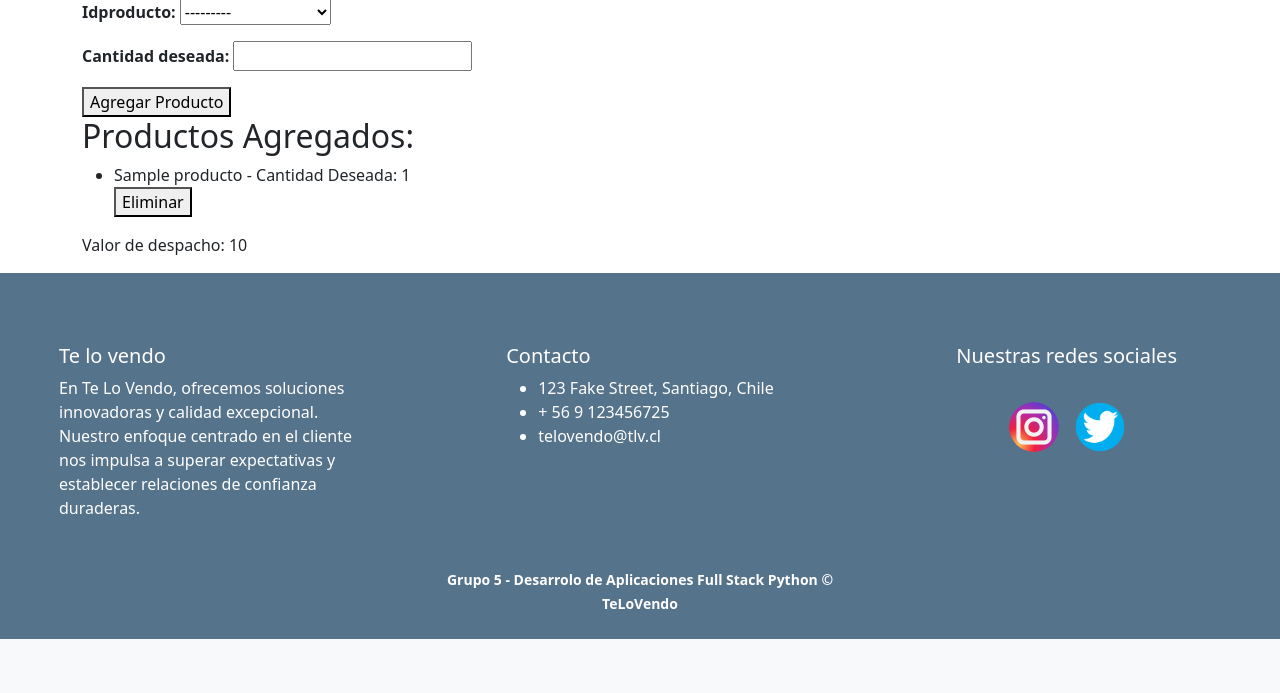
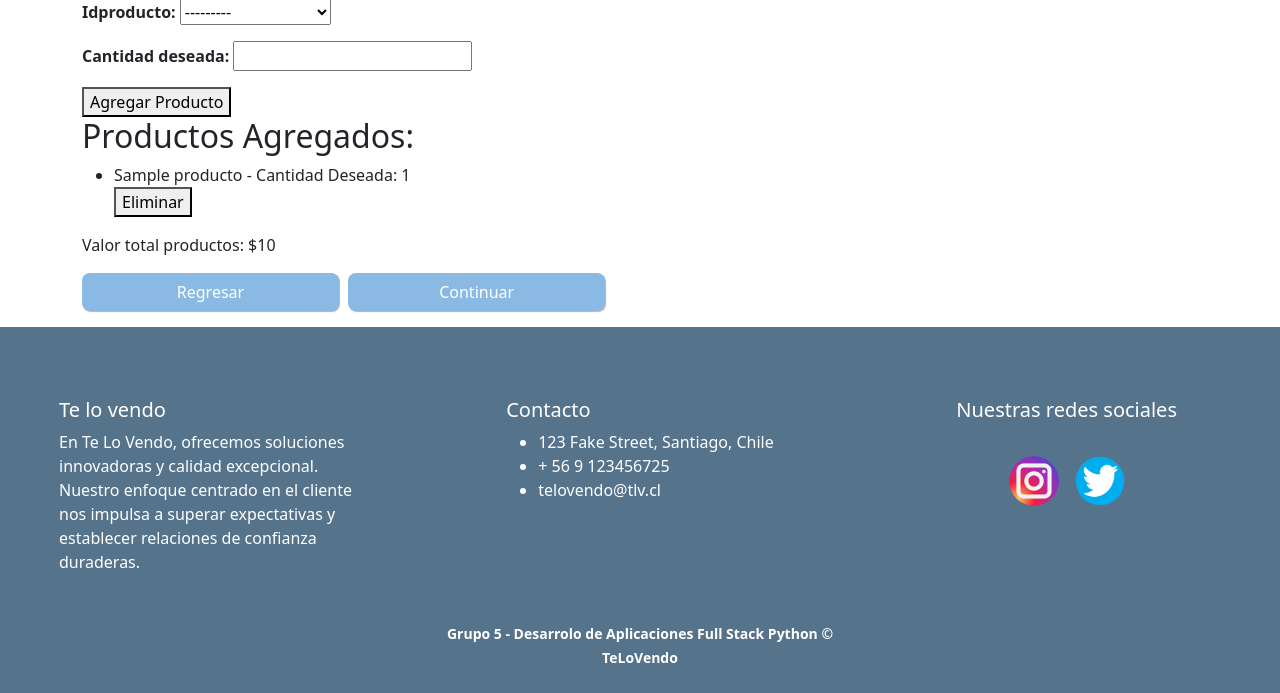
Before and after one commit to Grupo-6-Bootcamp/ABPEjercicioGrupal7_1, a Django app: page /agregar_productos_wishlist/1/ in a window 1280 px wide. Shown: the part 209-902 px from the top of the page. Before the commit the page ends 848 px from the top, so only its background shows below. Run offline with Django 4.2, Linux system fonts and the light colour scheme; tables that the repository leaves empty hold one stand-in row (values such as "Sample post"); parts of the project's set-up code (start-up, migrations or seed data) failed here and were passed over; some web fonts are replaced.

Commit message:
Trabajo microsala

```diff
--- a/telovendoproject/principal/forms.py
+++ b/telovendoproject/principal/forms.py
@@ -30,16 +30,10 @@ class ProductoForm(forms.ModelForm):
         model = Producto
         fields = '__all__'
 
-
-
-
-
-
 class ClienteForm(forms.ModelForm):
     class Meta:
         model = Cliente
         fields = ['nombre', 'apellido', 'rut', 'direccion', 'email', 'telefono']
-
 
 
 class WishlistForm(forms.ModelForm):
--- a/telovendoproject/principal/templates/agregar_productos_wishlist.html
+++ b/telovendoproject/principal/templates/agregar_productos_wishlist.html
@@ -32,7 +32,15 @@
 </ul>
 
 
-<p>Valor de despacho: {{ valordespacho }}</p>
+<p>Valor total productos: ${{ valordespacho }}</p>
+
+<form method="post">
+  {% csrf_token %}
+  <input name="regresar" role="button" class="btn botoncito btn-outline-personal" value="Regresar">
+  {% comment %} <button name="btn-regresar" type="submit" class="btn botoncito btn-outline-personal">Regresar</button> {% endcomment %}
+  <input name="continuar" role="button" class="btn botoncito btn-outline-personal" value="Continuar">
+  {% comment %} <button name="btn-continuar" type="submit" class="btn botoncito btn-outline-personal">Continuar</button> {% endcomment %}
+</form>
 
 
 {% endblock %}
--- a/telovendoproject/principal/templates/crear_cliente.html
+++ b/telovendoproject/principal/templates/crear_cliente.html
@@ -14,7 +14,7 @@
     {{ wishlist_form.as_p }}
 
     <input type="submit" class="btn-personal"value="Guardar">
-    <a href="{{ request.META.HTTP_REFERER }}">Cancelar</a>
+    <a href="{% url 'pedidos' %}">Cancelar</a>
 </form>
 
 </div>
--- a/telovendoproject/principal/templates/pedidos.html
+++ b/telovendoproject/principal/templates/pedidos.html
@@ -10,7 +10,7 @@
       <h3>Pedidos</h3>
   </div>
   <div class="col-2">
-    <a href="{% url 'pedidos' %}" class="btn botoncito btn-outline-personal" role="button">Tomar Pedido</a>
+    <a href="{% url 'crear_cliente' %}" class="btn botoncito btn-outline-personal" role="button">Tomar Pedido</a>
   </div>
 </div>
 
--- a/telovendoproject/principal/views.py
+++ b/telovendoproject/principal/views.py
@@ -2,7 +2,7 @@ from django.shortcuts import get_object_or_404, redirect, render
 from django.utils.decorators import method_decorator
 from django.views import View
 from django.views.generic import TemplateView
-from .models import Producto, Pedido, ProductoWishlist, Wishlist, Detalle
+from .models import Producto, Pedido, ProductoWishlist, Wishlist, Detalle, Cliente
 from .forms import ClienteForm, EstadoPedidoForm, ProductoForm, ProductoWishlistForm, WishlistForm
 from django.contrib.admin.views.decorators import staff_member_required
 from django.db.models import Sum
@@ -93,7 +93,6 @@ class CrearClienteView(View):
         return render(request, self.template_name, context)
 
 
-
 class AgregarProductosWishlistView(View):
     template_name = 'agregar_productos_wishlist.html'
 
@@ -101,10 +100,9 @@ class AgregarProductosWishlistView(View):
         wishlist = Wishlist.objects.get(id=wishlist_id)
         productos_wishlist = ProductoWishlist.objects.filter(idwishlist=wishlist)
 
-        # Cálculo del valor de despacho
         valordespacho = 0
         for producto_wishlist in productos_wishlist:
-            valordespacho += producto_wishlist.idproducto.valor_unit
+            valordespacho += producto_wishlist.idproducto.valor_unit * producto_wishlist.cantidad_deseada
 
         form = ProductoWishlistForm()
         context = {'form': form, 'wishlist': wishlist, 'productos_wishlist': productos_wishlist, 'valordespacho': valordespacho}
@@ -115,6 +113,14 @@ class AgregarProductosWishlistView(View):
             product_id = request.POST.get('delete')
             ProductoWishlist.objects.filter(id=product_id).delete()
             return redirect('agregar_productos_wishlist', wishlist_id=wishlist_id)
+
+        if 'regresar' in request.POST:
+            # cliente = Cliente.objects.get(cliente_id=wishlist.idcliente)
+            # context = {'cliente': cliente}
+            return redirect('crear_cliente')
+
+        if 'continuar' in request.POST:
+            pass
 
         form = ProductoWishlistForm(request.POST)
         if form.is_valid():
```
